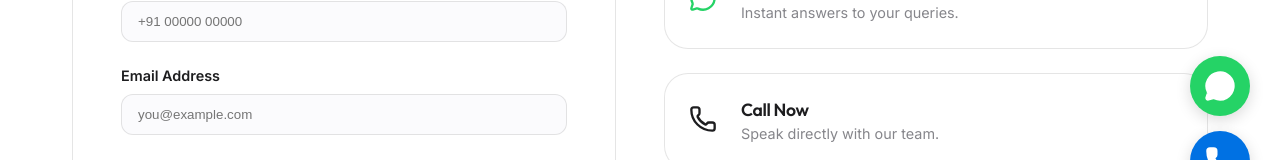
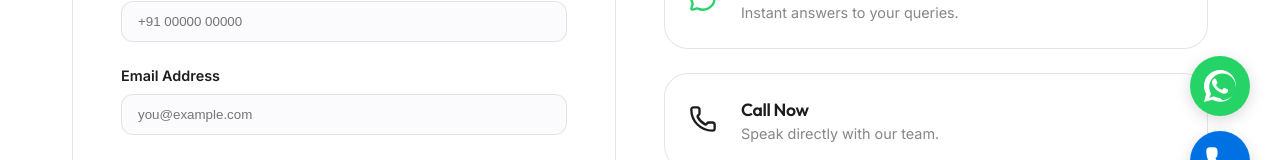
Before and after one commit to Akc04/Invixa, a React (Vite) app: page /#/contact in a window 1280 px wide. Shown: the part 579-739 px from the top of the page. Built offline with nearby package versions, Linux system fonts and the light colour scheme.

Commit message:
Update WhatsApp button to original brand icon

```diff
--- a/src/components/FloatingActions.jsx
+++ b/src/components/FloatingActions.jsx
@@ -28,7 +28,14 @@ const FloatingActions = () => {
             color: 'white'
           }}
         >
-          <MessageCircle size={32} fill="white" />
+          <svg
+            width="32"
+            height="32"
+            viewBox="0 0 24 24"
+            fill="white"
+          >
+            <path d="M17.472 14.382c-.297-.149-1.758-.867-2.03-.967-.273-.099-.471-.148-.67.15-.197.297-.767.966-.94 1.164-.173.199-.347.223-.644.075-.297-.15-1.255-.463-2.39-1.353-.883-.788-1.48-1.761-1.653-2.059-.173-.297-.018-.458.13-.606.134-.133.298-.347.446-.52.149-.174.198-.298.298-.497.099-.198.05-.371-.025-.52-.075-.149-.669-1.612-.916-2.207-.242-.579-.487-.5-.669-.51-.173-.008-.371-.01-.57-.01-.198 0-.52.074-.792.372-.272.297-1.04 1.016-1.04 2.479 0 1.462 1.065 2.875 1.213 3.074.149.198 2.096 3.2 5.077 4.487.709.306 1.262.489 1.694.625.712.227 1.36.195 1.871.123.571-.081 1.758-.716 2.006-1.408.248-.693.248-1.288.174-1.409-.074-.121-.272-.194-.57-.343zM12.01 21c-1.63 0-3.23-.43-4.66-1.24L4 21l1.26-3.23c-.89-1.57-1.36-3.34-1.36-5.15 0-5.52 4.48-10 10-10 5.52 0 10 4.48 10 10s-4.48 10-10 10zM12.01 0C5.39 0 0 5.39 0 12c0 2.12.55 4.18 1.59 6L0 24l6.16-1.62c1.8.98 3.83 1.5 5.85 1.5 6.62 0 12-5.38 12-12s-5.38-12-12-12z" />
+          </svg>
         </motion.a>
 
         {/* Call Button */}
```
